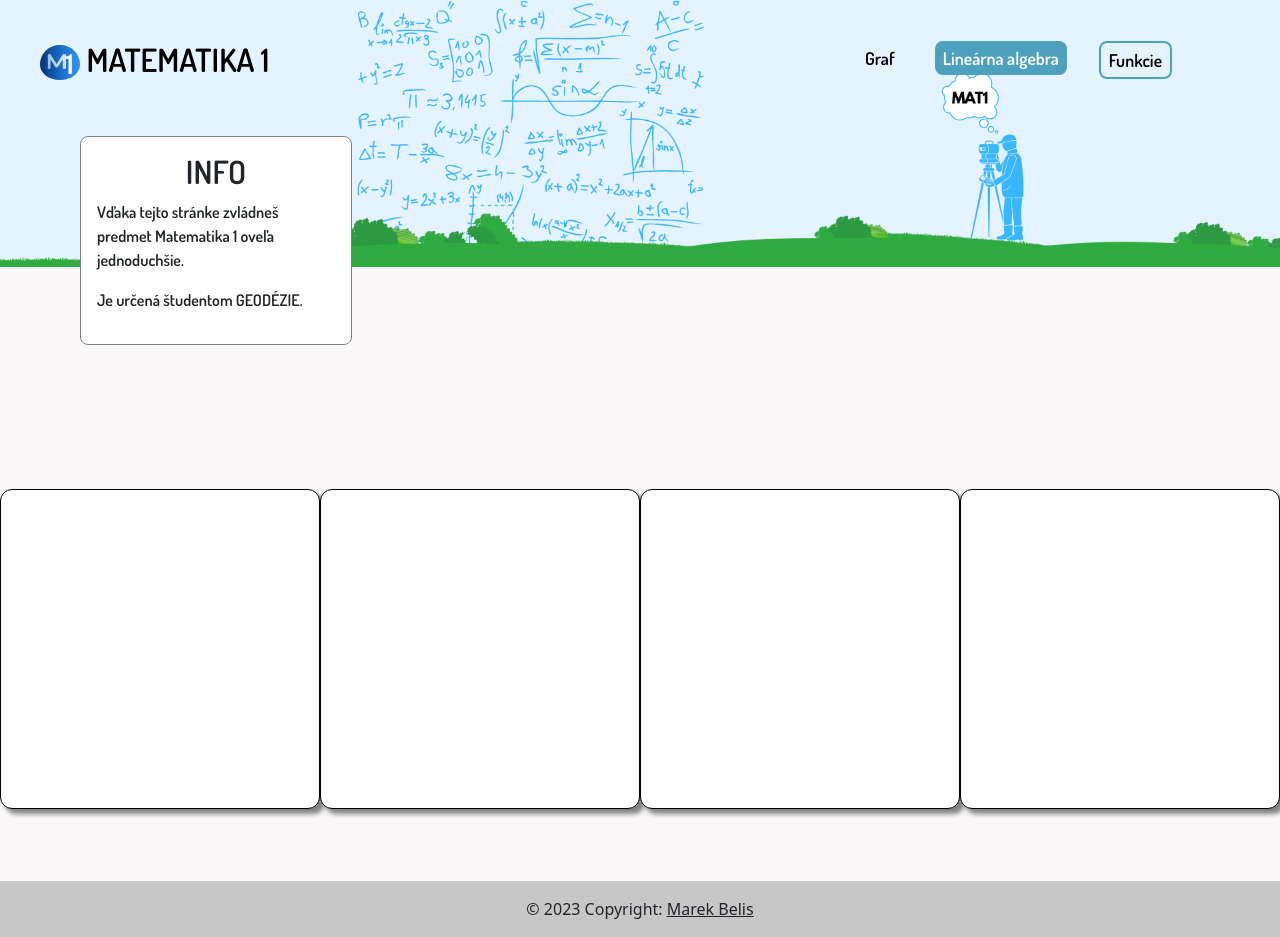
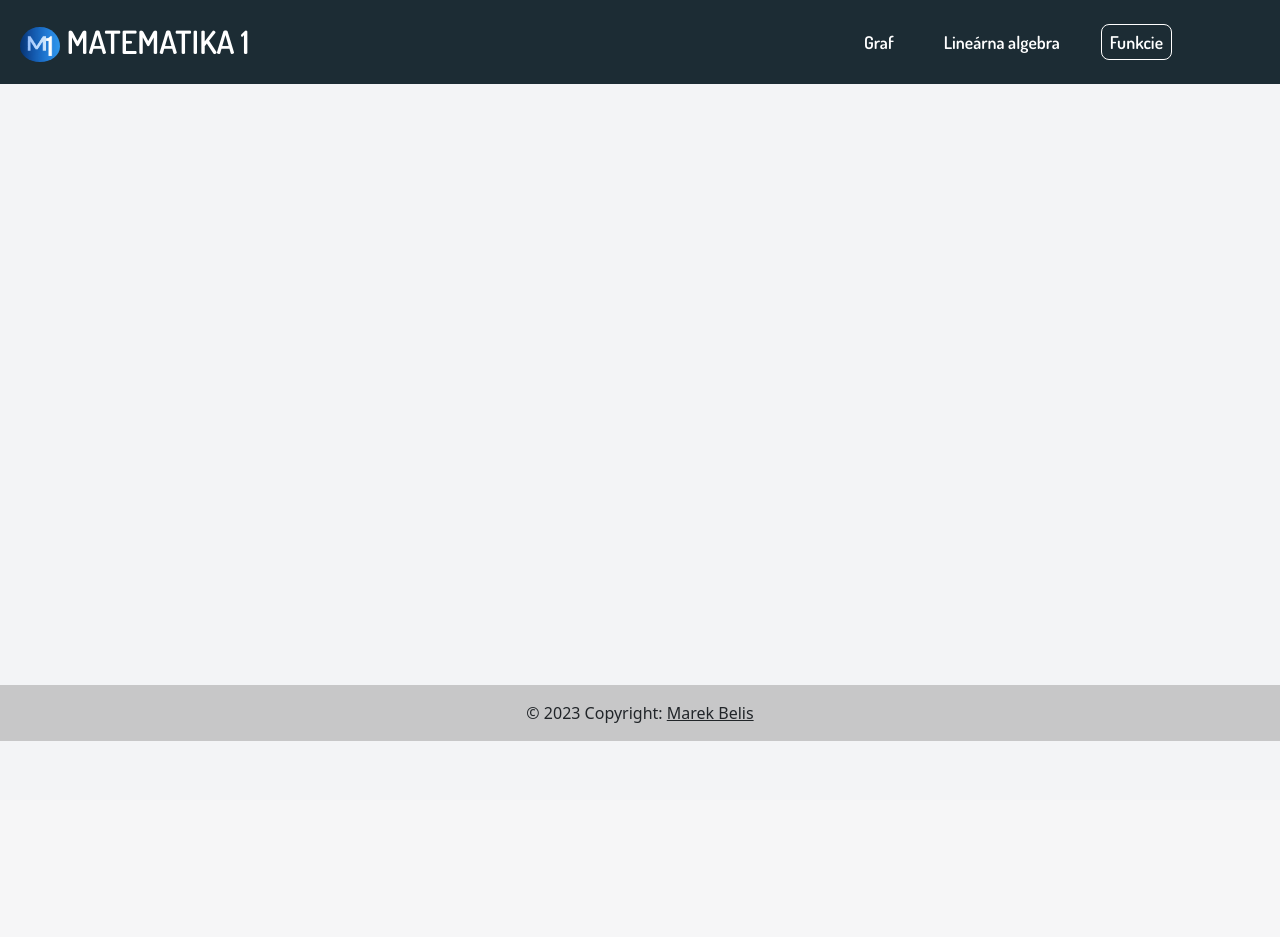
Before and after one commit to MarekBs/BP2023, a PHP site: page / in a window 1280 px wide. After the commit the page ends 741 px from the top, so only its background shows below. Run offline with PHP 8.4, Linux system fonts and the light colour scheme.

Commit message:
nav appearance improvement

```diff
--- a/graf_vsetko/index.html
+++ b/graf_vsetko/index.html
@@ -24,7 +24,7 @@
 
 </head>
 <header>
-  <nav class="navbar navbar-expand-lg navbar-light ">
+  <nav class="navbar navbar-light navbar-expand-lg" style="background-color: #1c2c34;">
     <div class="container-fluid">
       <a class="navbar-brand pad" href="../index.html">
         <img width="40px" id="logo" src="../images/m1.png" alt="M1" /> MATEMATIKA1
--- a/index.html
+++ b/index.html
@@ -26,7 +26,7 @@
   </head>
   <body>
     <header>
-      <nav class="navbar navbar-expand-lg navbar-light ">
+      <nav class="navbar navbar-light navbar-expand-lg" style="background-color: #1c2c34;">
         <div class="container-fluid">
           <a class="navbar-brand pad" href="#">
             <img width="40px" id="logo" src="images/m1.png" alt="M1" /> MATEMATIKA
--- a/mainStyle.css
+++ b/mainStyle.css
@@ -1,6 +1,6 @@
 body {
-    background-color: rgb(250, 248, 248);
-    background-image: url("images/MAT1 (1).png");
+    background-color: #f3f4f6;
+    /* background-image: url("images/matt1.png");  */
     background-repeat: no-repeat;
     background-size: 100vw auto;
 
@@ -32,6 +32,7 @@
     font-family: 'Dosis', sans-serif;
     border: 1px solid grey;
     background-color: white;
+    visibility: hidden;
 }
 
 h2{
@@ -40,9 +41,10 @@
 
 #box-container {
     display: flex;
-    height: 20rem;
+    height: 10rem;
     margin-top: 9rem;
     margin-bottom: 4.5rem;
+    visibility: hidden;
 }
 
 .box{
--- a/styles.css
+++ b/styles.css
@@ -4,17 +4,17 @@
 
 
 .pad {
-    margin: 12px;
+    color: white;
     font-size: xx-large;
     font-family: 'Dosis', sans-serif;
     border-radius: 6px;
-    padding: 1rem;
+    padding: 0.5rem;
     /* background-color: rgba(255, 255,255,0.7); */
 
 }
 
 .pad:hover {
-    text-decoration: underline;
+    color: lightblue;
 }
 
 
@@ -28,36 +28,53 @@
 
 }
 #bordered {
-    border: 2px solid rgb(78, 161, 189);
+    border: 1px solid white ;
 }
 
 #bordered:hover {
-    background-color: rgb(78, 161, 189);
-    color: white;
+    background-color: white;
+    color:#1c2c34 ;
+
 }
 
 .nav-link {
     margin: 1rem;
     border-radius: 8px;
     padding: 4px;
-    color: black;
+    color: white;
+    border: 1px solid transparent;
 }
 
 .nav-link:hover {
-    background-color: rgb(146, 211, 233);
+    border: 1px solid white;
+    color: white;
 }
 
+
+.navbar-nav .nav-link.active {
+    color: white;
+    border-radius: 0px;
+    border-bottom: 1px solid white;
+}
+.navbar-nav .nav-link.active:hover {
+    border-color: transparent;
+}
 #la {
-    background-color: rgb(78, 161, 189);
+    border: 1px solid transparent;
     color: white;
+}
+#la:hover {
+    border: 1px solid white;
+}
 
-}
 #logo{
     border-radius: 50%;
     padding-bottom: 4px;
     font-family: 'M PLUS Rounded 1c', sans-serif;
 }
 
+
+
 mjx-container.MathJax {
     pointer-events: none;
   }
```
Also changed, not shown: graf_vsetko/styleGraf.css (+0 -7 lines), images/matt1.png (added), images/pozadie1.png (added).
